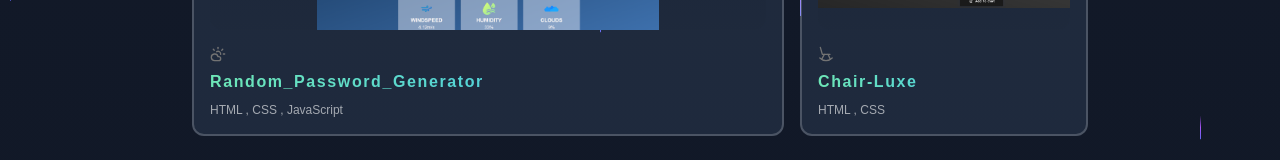
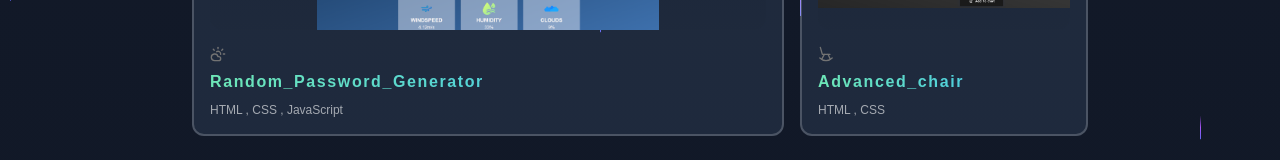
Before and after one commit to vivek180905/porfolio-main, a Next.js app: page /all-projects in a window 1280 px wide. Shown: the part 959-1119 px from the top of the page. Built offline with nearby package versions, Linux system fonts and the light colour scheme; a web font is replaced by a local one.

Commit message:
new commit

```diff
--- a/src/app/all-projects/page.tsx
+++ b/src/app/all-projects/page.tsx
@@ -220,10 +220,10 @@ const items = [
   //   link: "https://akshatj15.github.io/Calculator/",
   // },
   {
-    title: "Chair-Luxe",
+    title: "Advanced_chair",
     description: "HTML , CSS",
     header: <Skeleton image={chairImg} icon={MessageCircle} />,
     icon: <RockingChair className="h-4 w-4 text-neutral-500" />,
-    link: "https://github.com/vivek180905/ChairLuxe",
+    link: "https://github.com/vivek180905/advanced_chair",
   },
 ];
```
